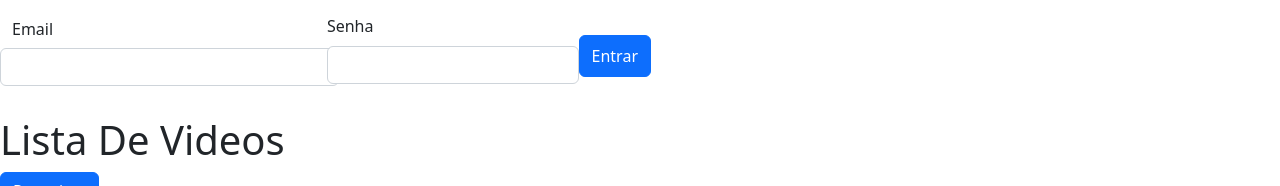
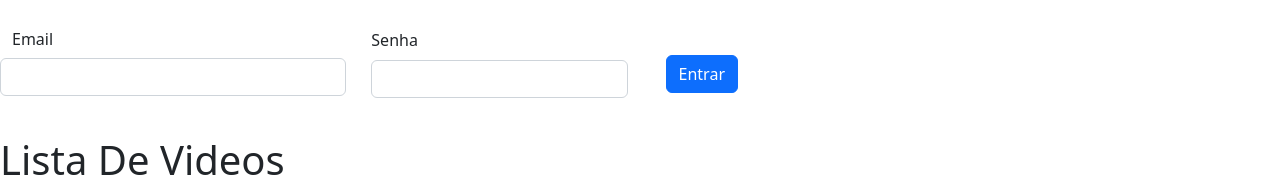
Before and after one commit to diegoalexandre2/Lista-de-videos, a React (Create React App) app: page / in a window 1280 px wide. Shown: the top 186 px of the page. Built offline with nearby package versions, Linux system fonts and the light colour scheme; no server answers; the database is empty.

Commit message:
css tela de login

```diff
--- a/src/Login/login.css
+++ b/src/Login/login.css
@@ -1,10 +1,30 @@
 .container {
    display: flex;
-   padding: 10px;
+   padding: 20px;
   justify-content: space-between;
   margin-left: 0 !important;
-  max-width: 663px !important;
+  max-width: 750px !important;
 }
 .email{
+  left: 10px;
   right: 50px;
 }
+.entrar{
+
+  height: 38px;
+  margin-top: 35px;
+}
+  .nlogin{
+   left: 10px;
+    text-align:20px;
+    height: 48px;
+    margin-top: 30px;
+
+  }
+  .senha{
+    margin-top: 8px;
+  }
+  .sok{
+   margin-top: 30px;
+   height: 50px;
+  }
--- a/src/Login/login.jsx
+++ b/src/Login/login.jsx
@@ -55,17 +55,17 @@ function Cliente() {
                     </Form.Text>
                 </Form.Group>
 
-                <Form.Group className="md-4" controlId="formBasicPassword" style={{marginTop: '4px'}}>
+                <Form.Group className="md-4 senha" controlId="formBasicPassword">
                     <Form.Label>Senha</Form.Label>
                     <Form.Control onChange={alterarSenha} type="password" placeholder="" />
                 </Form.Group>
 
-                <Button onClick={LoginUsuario} variant="primary" type="button" style={{height: '42px', marginTop: "25px" }}>Entrar</Button>
+                <Button onClick={LoginUsuario} className="entrar" variant="primary" type="button" >Entrar</Button>
                 {
-                sucesso === 'N' ? <Alert className="alert-danger">Faça seu Login</Alert> : null
+                sucesso === 'N' ? <Alert className="alert-danger nlogin">Faça seu Login</Alert> : null
                }
                 {
-                sucesso === 'S' ? <Alert className="alert-blue">ok</Alert> : null
+                sucesso === 'S' ? <Alert className="alert-blue sok">ok</Alert> : null
                }
             </Form>
         </div>
```
Also changed, not shown: 1 other file (tests, documents, lock files or other folders).
